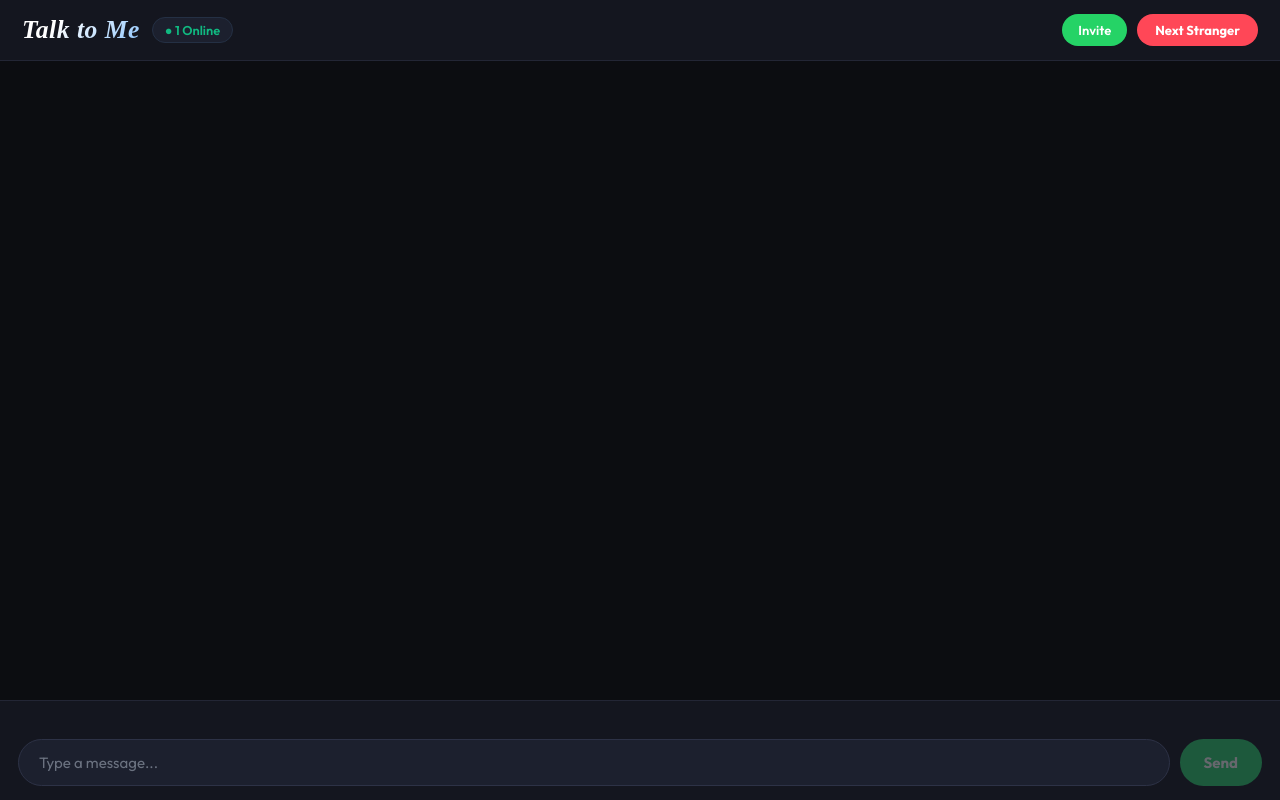
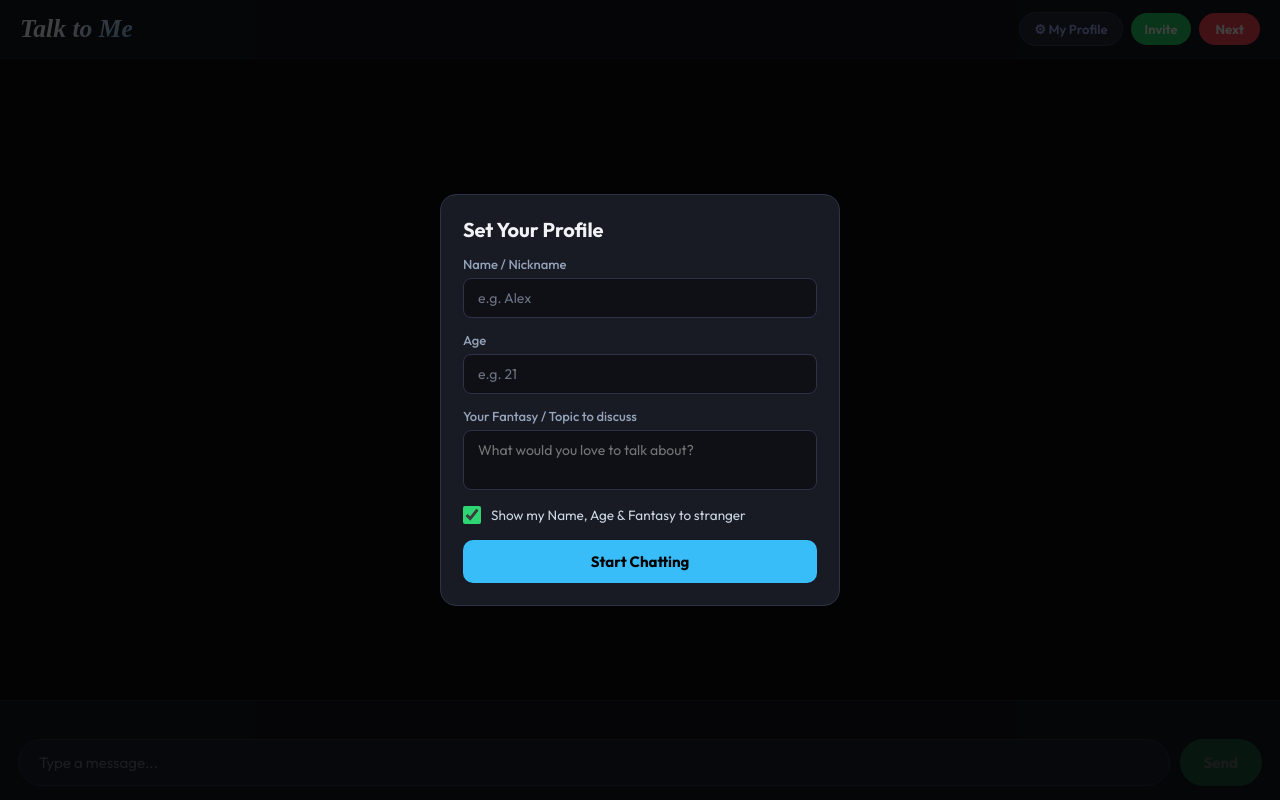
Before and after one commit to dushyantsainig/heyitsme, a website: page public/index.html in a window 1280 px wide. Drawn offline with nearby package versions, Linux system fonts and the light colour scheme; no server answers; a web font is replaced by a local one.

Commit message:
Update index.html

```diff
--- a/public/index.html
+++ b/public/index.html
@@ -3,12 +3,11 @@
 <head>
   <meta charset="UTF-8">
   <meta name="viewport" content="width=device-width, initial-scale=1.0">
-  <title>Talk to Me - Random Stranger Chat</title>
+  <title>Talk to Me</title>
 
-  <!-- Stylish Modern Google Fonts -->
   <link rel="preconnect" href="https://fonts.googleapis.com">
   <link rel="preconnect" href="https://fonts.gstatic.com" crossorigin>
-  <link href="https://fonts.googleapis.com/css2?family=Outfit:wght@400;600;700&family=Playfair+Display:ital,wght@1,600;1,700&display=swap" rel="stylesheet">
+  <link href="https://fonts.googleapis.com/css2?family=Outfit:wght@400;500;600;700&family=Playfair+Display:ital,wght@1,600;1,700&display=swap" rel="stylesheet">
 
   <style>
     * { box-sizing: border-box; margin: 0; padding: 0; font-family: 'Outfit', sans-serif; }
@@ -16,15 +15,12 @@
 
     header {
       background: #14161f;
-      padding: 14px 22px;
+      padding: 12px 20px;
       display: flex;
       justify-content: space-between;
       align-items: center;
       border-bottom: 1px solid #232635;
     }
-    .brand { display: flex; align-items: center; gap: 12px; }
-
-    /* Stylish Brand Title */
     .brand h2 {
       font-family: 'Playfair Display', serif;
       font-style: italic;
@@ -33,15 +29,24 @@
       background: linear-gradient(135deg, #ffffff 30%, #8ec5fc 100%);
       -webkit-background-clip: text;
       -webkit-text-fill-color: transparent;
-      letter-spacing: 0.5px;
     }
 
-    .online-badge { font-size: 0.8rem; background: #1c202e; color: #10b981; padding: 4px 12px; border-radius: 20px; font-weight: 600; border: 1px solid #243044; }
+    .header-actions { display: flex; gap: 8px; align-items: center; }
+    .btn-profile { background: #252a3d; color: #a5b4fc; padding: 8px 14px; border: 1px solid #3b4261; border-radius: 20px; cursor: pointer; font-size: 13px; font-weight: 600; }
+    .btn-share { background: #25D366; color: white; padding: 8px 14px; border: none; border-radius: 20px; text-decoration: none; font-size: 13px; font-weight: 600; display: flex; align-items: center; }
+    .btn-next { background: #ff4757; color: #ffffff; padding: 8px 16px; border: none; border-radius: 20px; cursor: pointer; font-size: 13px; font-weight: 700; }
 
-    .header-actions { display: flex; gap: 10px; }
-    .btn-share { background: #25D366; color: white; padding: 8px 16px; border: none; border-radius: 20px; text-decoration: none; font-size: 13px; font-weight: 600; display: flex; align-items: center; }
-    .btn-next { background: #ff4757; color: #ffffff; padding: 8px 18px; border: none; border-radius: 20px; cursor: pointer; font-size: 13px; font-weight: 700; transition: transform 0.1s ease; }
-    .btn-next:active { transform: scale(0.96); }
+    /* Partner Info Banner */
+    #partner-info-bar {
+      display: none;
+      background: #191c2b;
+      padding: 10px 18px;
+      border-bottom: 1px solid #282e45;
+      font-size: 13.5px;
+      color: #cbd5e1;
+    }
+    #partner-info-bar b { color: #38bdf8; }
+    #partner-fantasy-text { color: #f472b6; font-style: italic; margin-top: 2px; }
 
     #chat-box { flex: 1; padding: 20px; overflow-y: auto; display: flex; flex-direction: column; gap: 12px; background: #0c0d11; }
     .msg { padding: 12px 18px; border-radius: 18px; max-width: 75%; word-break: break-word; font-size: 15px; line-height: 1.45; }
@@ -53,26 +58,77 @@
 
     #controls-container { padding: 14px 18px; background: #14161f; border-top: 1px solid #232635; }
     #controls { display: flex; gap: 10px; }
-    input { flex: 1; padding: 13px 20px; border: 1px solid #2d3246; border-radius: 26px; font-size: 15px; outline: none; background: #1c202e; color: #fff; }
+    input[type="text"] { flex: 1; padding: 13px 20px; border: 1px solid #2d3246; border-radius: 26px; font-size: 15px; outline: none; background: #1c202e; color: #fff; }
     input:focus { border-color: #70a1ff; }
     input::placeholder { color: #6b7280; }
 
     .btn-send { background: #2ed573; color: white; padding: 10px 24px; border: none; border-radius: 26px; cursor: pointer; font-size: 15px; font-weight: 700; }
     button:disabled { opacity: 0.35; cursor: not-allowed; }
+
+    /* Profile Modal */
+    .modal-overlay {
+      position: fixed; top: 0; left: 0; width: 100%; height: 100%;
+      background: rgba(0,0,0,0.75); display: flex; align-items: center; justify-content: center; z-index: 999;
+    }
+    .modal-card {
+      background: #181a24; border: 1px solid #2d3246; border-radius: 16px; width: 90%; max-width: 400px; padding: 22px;
+    }
+    .modal-card h3 { font-size: 1.25rem; margin-bottom: 14px; color: #f1f2f6; }
+    .form-group { margin-bottom: 14px; display: flex; flex-direction: column; gap: 6px; }
+    .form-group label { font-size: 13px; color: #94a3b8; font-weight: 500; }
+    .form-group input, .form-group textarea {
+      padding: 10px 14px; background: #0f1016; border: 1px solid #2d3246; border-radius: 8px; color: #fff; font-size: 14px; outline: none;
+    }
+    .form-group textarea { resize: none; height: 60px; }
+    .toggle-row { display: flex; align-items: center; gap: 10px; margin: 16px 0; font-size: 13.5px; color: #cbd5e1; }
+    .toggle-row input { width: 18px; height: 18px; accent-color: #2ed573; cursor: pointer; }
+    .modal-btn {
+      width: 100%; padding: 12px; background: #38bdf8; border: none; border-radius: 10px; color: #000; font-weight: 700; font-size: 15px; cursor: pointer;
+    }
   </style>
 </head>
 <body>
 
+  <!-- Profile Setup Modal -->
+  <div class="modal-overlay" id="profileModal">
+    <div class="modal-card">
+      <h3>Set Your Profile</h3>
+      <div class="form-group">
+        <label>Name / Nickname</label>
+        <input type="text" id="profName" placeholder="e.g. Alex" />
+      </div>
+      <div class="form-group">
+        <label>Age</label>
+        <input type="number" id="profAge" placeholder="e.g. 21" min="13" max="99" />
+      </div>
+      <div class="form-group">
+        <label>Your Fantasy / Topic to discuss</label>
+        <textarea id="profFantasy" placeholder="What would you love to talk about?"></textarea>
+      </div>
+      <div class="toggle-row">
+        <input type="checkbox" id="profShare" checked />
+        <label for="profShare">Show my Name, Age & Fantasy to stranger</label>
+      </div>
+      <button class="modal-btn" id="saveProfileBtn">Start Chatting</button>
+    </div>
+  </div>
+
   <header>
     <div class="brand">
       <h2>Talk to Me</h2>
-      <span class="online-badge" id="onlineCount">● 1 Online</span>
     </div>
     <div class="header-actions">
+      <button class="btn-profile" id="openProfileBtn">⚙ My Profile</button>
       <a href="https://api.whatsapp.com/send?text=Chat%20with%20random%20people%20anonymously%20here:%20https://heyitsme-1.onrender.com" target="_blank" class="btn-share">Invite</a>
-      <button class="btn-next" id="nextBtn">Next Stranger</button>
+      <button class="btn-next" id="nextBtn">Next</button>
     </div>
   </header>
+
+  <!-- Partner Profile Bar -->
+  <div id="partner-info-bar">
+    <div id="partner-basic-info"><b>Partner:</b> Anonymous</div>
+    <div id="partner-fantasy-text"></div>
+  </div>
 
   <div id="chat-box"></div>
 
@@ -92,10 +148,55 @@
     const sendBtn = document.getElementById('sendBtn');
     const nextBtn = document.getElementById('nextBtn');
     const form = document.getElementById('controls');
-    const onlineBadge = document.getElementById('onlineCount');
     const typingIndicator = document.getElementById('typingIndicator');
+    const partnerInfoBar = document.getElementById('partner-info-bar');
+    const partnerBasicInfo = document.getElementById('partner-basic-info');
+    const partnerFantasyText = document.getElementById('partner-fantasy-text');
+
+    // Profile elements
+    const profileModal = document.getElementById('profileModal');
+    const saveProfileBtn = document.getElementById('saveProfileBtn');
+    const openProfileBtn = document.getElementById('openProfileBtn');
+    const profName = document.getElementById('profName');
+    const profAge = document.getElementById('profAge');
+    const profFantasy = document.getElementById('profFantasy');
+    const profShare = document.getElementById('profShare');
 
     let typingTimeout;
+
+    // Load stored profile if available
+    let myProfile = {
+      name: localStorage.getItem('chat_name') || '',
+      age: localStorage.getItem('chat_age') || '',
+      fantasy: localStorage.getItem('chat_fantasy') || '',
+      shareInfo: localStorage.getItem('chat_share') !== 'false'
+    };
+
+    profName.value = myProfile.name;
+    profAge.value = myProfile.age;
+    profFantasy.value = myProfile.fantasy;
+    profShare.checked = myProfile.shareInfo;
+
+    // Modal Events
+    saveProfileBtn.addEventListener('click', () => {
+      myProfile.name = profName.value.trim();
+      myProfile.age = profAge.value.trim();
+      myProfile.fantasy = profFantasy.value.trim();
+      myProfile.shareInfo = profShare.checked;
+
+      localStorage.setItem('chat_name', myProfile.name);
+      localStorage.setItem('chat_age', myProfile.age);
+      localStorage.setItem('chat_fantasy', myProfile.fantasy);
+      localStorage.setItem('chat_share', myProfile.shareInfo);
+
+      profileModal.style.display = 'none';
+      socket.emit('set_profile', myProfile);
+      findNewPartner();
+    });
+
+    openProfileBtn.addEventListener('click', () => {
+      profileModal.style.display = 'flex';
+    });
 
     function addMessage(text, type) {
       const div = document.createElement('div');
@@ -105,27 +206,45 @@
       chatBox.scrollTop = chatBox.scrollHeight;
     }
 
-    nextBtn.addEventListener('click', () => {
+    function findNewPartner() {
       chatBox.innerHTML = '';
+      partnerInfoBar.style.display = 'none';
+      partnerFantasyText.innerText = '';
       typingIndicator.innerText = '';
       msgInput.disabled = true;
       sendBtn.disabled = true;
-      socket.emit('find_partner');
-    });
+      socket.emit('find_partner', myProfile);
+    }
 
-    socket.on('online_count', (count) => {
-      onlineBadge.innerText = `● ${count} Online`;
-    });
+    nextBtn.addEventListener('click', findNewPartner);
 
     socket.on('waiting', (msg) => {
       addMessage(msg, 'system');
     });
 
-    socket.on('chat_start', (msg) => {
-      addMessage(msg, 'system');
+    socket.on('chat_start', (data) => {
+      addMessage(data.msg, 'system');
       msgInput.disabled = false;
       sendBtn.disabled = false;
       msgInput.focus();
+
+      // Stranger Profile Display
+      if (data.partnerProfile) {
+        partnerInfoBar.style.display = 'block';
+        let infoStr = `<b>Partner:</b> ${data.partnerProfile.name}`;
+        if (data.partnerProfile.age) infoStr += ` (${data.partnerProfile.age} yrs)`;
+        partnerBasicInfo.innerHTML = infoStr;
+
+        if (data.partnerProfile.fantasy) {
+          partnerFantasyText.innerText = `Fantasy / Interest: "${data.partnerProfile.fantasy}"`;
+        } else {
+          partnerFantasyText.innerText = '';
+        }
+      } else {
+        partnerInfoBar.style.display = 'block';
+        partnerBasicInfo.innerHTML = `<b>Partner:</b> <i>Anonymous (kept private)</i>`;
+        partnerFantasyText.innerText = '';
+      }
     });
 
     socket.on('receive_message', (msg) => {
@@ -139,6 +258,7 @@
 
     socket.on('partner_disconnected', () => {
       addMessage('Stranger has disconnected.', 'system');
+      partnerInfoBar.style.display = 'none';
       typingIndicator.innerText = '';
       msgInput.disabled = true;
       sendBtn.disabled = true;
@@ -161,8 +281,6 @@
       addMessage("You: " + text, 'you');
       msgInput.value = '';
     });
-
-    socket.emit('find_partner');
   </script>
 </body>
 </html>
```
